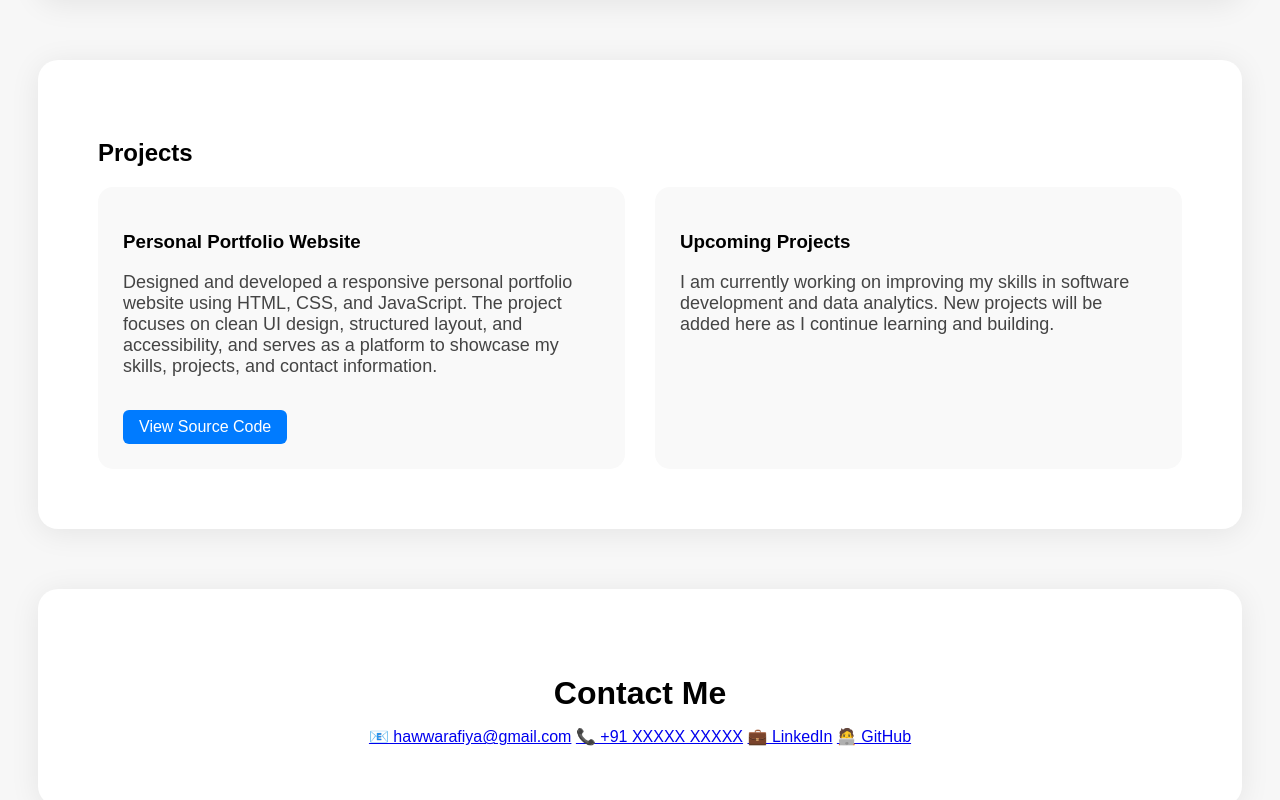
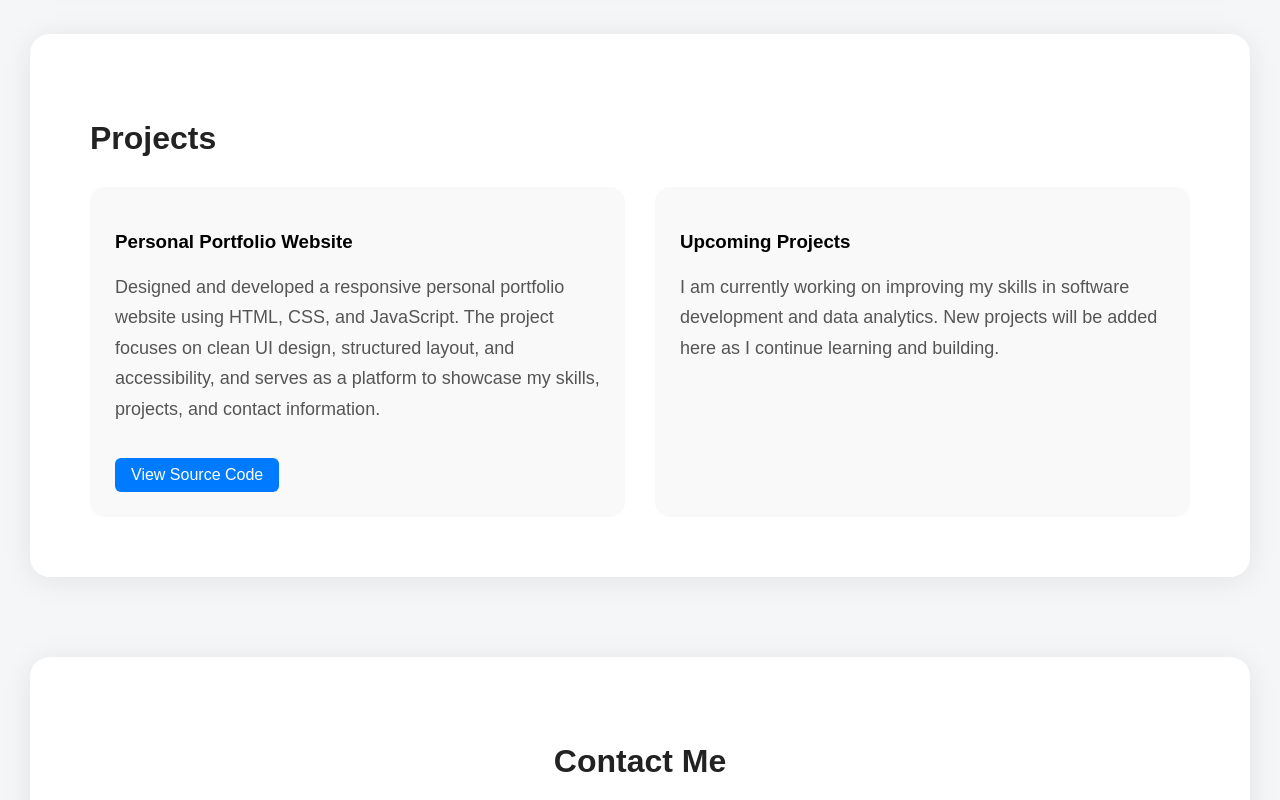
Before and after one commit to hawwarafiya/hawwa-rafiya-portfolio, a plain HTML site: page index.html in a window 1280 px wide. Shown: the part 1500-2300 px from the top of the page. Drawn offline with Linux system fonts and the light colour scheme.

Commit message:
Add files via upload

```diff
--- a/style.css
+++ b/style.css
@@ -1,7 +1,25 @@
-
 html {
     scroll-behavior: smooth;
 }
+
+/* ---------- BODY ---------- */
+body {
+    background: #f4f6f8;
+    font-family: Arial, sans-serif;
+    padding: 30px;
+    margin: 0;
+}
+
+h1, h2 {
+    color: #222;
+}
+
+p {
+    font-size: 18px;
+    color: #555;
+    line-height: 1.7;
+}
+
 /* ---------- NAVBAR ---------- */
 .navbar {
     display: flex;
@@ -18,13 +36,15 @@ html {
 .logo {
     font-size: 24px;
     font-weight: bold;
-    color: #007bff;
+    color: #222;
 }
 
 .nav-links {
     list-style: none;
     display: flex;
     gap: 30px;
+    padding: 0;
+    margin: 0;
 }
 
 .nav-links li a {
@@ -37,21 +57,7 @@ html {
 .nav-links li a:hover {
     color: #007bff;
 }
-body {
-    background: #f7f7f7;
-    font-family: Arial, sans-serif;
-    padding: 30px;
-}
 
-h1 {
-    color: #222;
-    font-size: 40px;
-}
-
-p {
-    font-size: 18px;
-    color: #444;
-}
 /* ---------- HERO SECTION ---------- */
 .hero {
     display: flex;
@@ -61,7 +67,7 @@ p {
     background: white;
     border-radius: 20px;
     margin-top: 40px;
-    box-shadow: 0px 4px 30px rgba(0, 0, 0, 0.1);
+    box-shadow: 0px 4px 30px rgba(0,0,0,0.1);
 }
 
 .hero-text {
@@ -70,7 +76,6 @@ p {
 
 .hero-text h1 {
     font-size: 48px;
-    color: #222;
 }
 
 .hero-text h1 span {
@@ -79,13 +84,11 @@ p {
 
 .hero-text h2 {
     font-size: 24px;
+    margin-top: 10px;
     color: #555;
-    margin-top: 10px;
 }
 
 .hero-text p {
-    color: #444;
-    font-size: 18px;
     margin: 20px 0;
 }
 
@@ -123,28 +126,23 @@ p {
     height: 280px;
     border-radius: 50%;
     object-fit: cover;
-    border: 6px solid #007bff;
+    border: 4px solid #ddd;
 }
+
 /* ---------- ABOUT SECTION ---------- */
 .about {
     background: white;
     margin-top: 60px;
     padding: 60px;
     border-radius: 20px;
-    box-shadow: 0px 4px 30px rgba(0, 0, 0, 0.08);
+    box-shadow: 0px 4px 30px rgba(0,0,0,0.08);
 }
 
 .about h2 {
     font-size: 32px;
     margin-bottom: 20px;
-    color: #222;
 }
 
-.about p {
-    font-size: 18px;
-    color: #555;
-    line-height: 1.8;
-}
 /* ---------- SKILLS SECTION ---------- */
 .skills {
     margin-top: 60px;
@@ -179,6 +177,7 @@ p {
     color: white;
     transform: translateY(-5px);
 }
+
 /* ---------- PROJECTS SECTION ---------- */
 .projects {
     margin-top: 60px;
@@ -186,6 +185,11 @@ p {
     background: white;
     border-radius: 20px;
     box-shadow: 0px 4px 30px rgba(0,0,0,0.08);
+}
+
+.projects h2 {
+    font-size: 32px;
+    margin-bottom: 30px;
 }
 
 .project-grid {
@@ -215,9 +219,10 @@ p {
     padding: 8px 16px;
     border-radius: 6px;
 }
+
 /* ---------- CONTACT SECTION ---------- */
 .contact {
-    margin-top: 60px;
+    margin-top: 80px;
     padding: 60px;
     background: white;
     border-radius: 20px;
@@ -227,21 +232,25 @@ p {
 
 .contact h2 {
     font-size: 32px;
-    margin-bottom: 15px;
+    margin-bottom: 30px;
 }
 
-.contact p {
-    font-size: 18px;
-    color: #555;
+.contact-links {
+    display: flex;
+    flex-direction: column;
+    gap: 15px;
 }
 
-.contact-info {
-    margin-top: 25px;
+.contact-links a {
+    text-decoration: none;
+    font-size: 18px;
+    color: #333;
+    font-weight: 500;
+    transition: 0.3s;
 }
 
-.contact-info p {
-    font-size: 18px;
-    margin: 10px 0;
+.contact-links a:hover {
+    color: #007bff;
 }
 
 /* ---------- FOOTER ---------- */
@@ -273,7 +282,7 @@ p {
     }
 }
 
-/* ---------- ANIMATIONS ---------- */
+/* ---------- ANIMATION ---------- */
 .hero, .about, .skills, .projects, .contact {
     animation: fadeUp 0.8s ease-in;
 }
```
